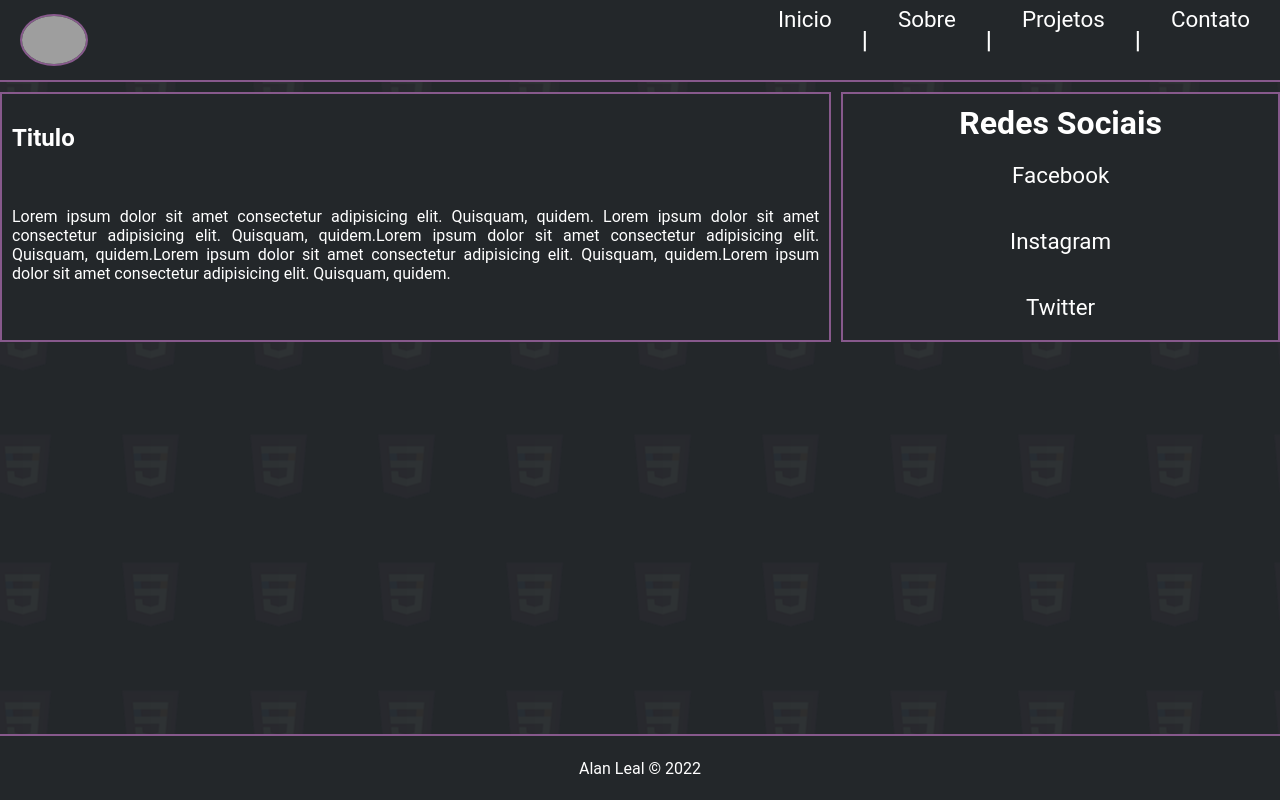
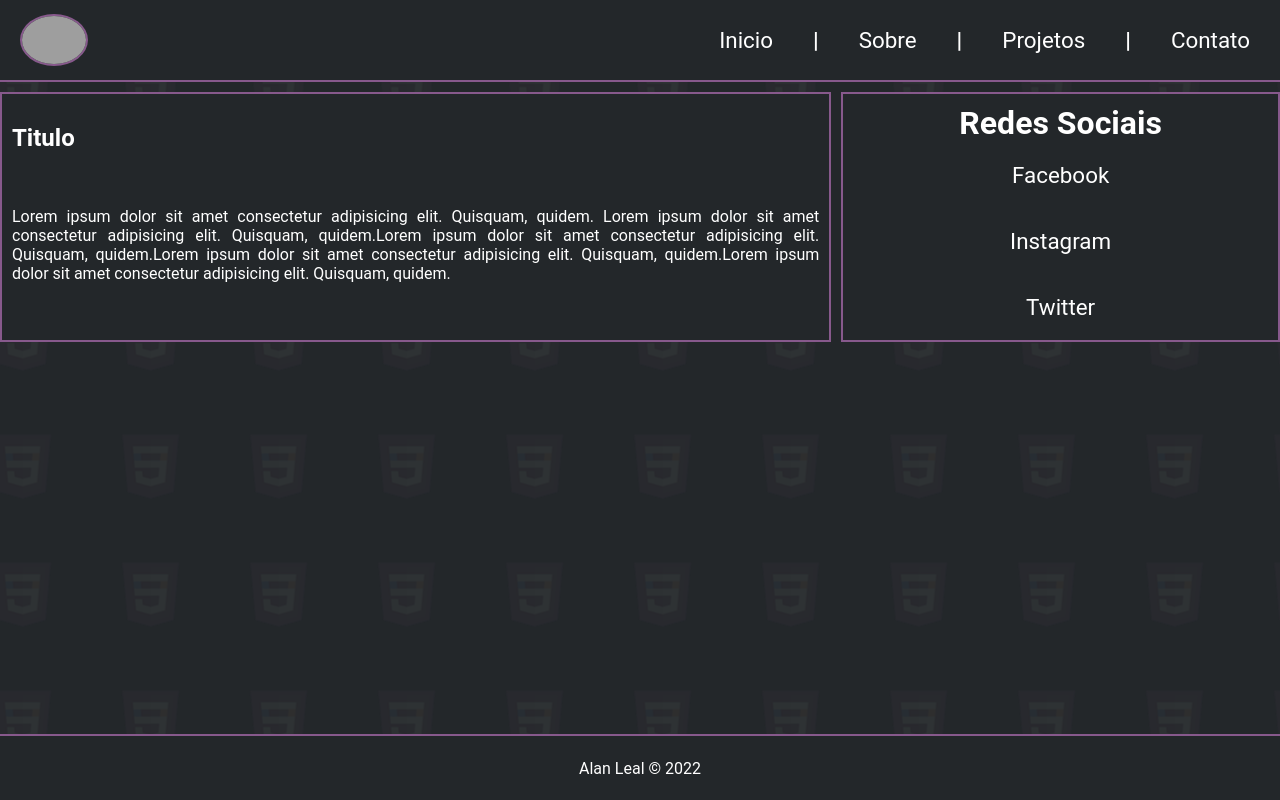
Before and after one commit to alanfilho184/Site-Prog-Int-1, a plain HTML site: page index.html in a window 1280 px wide. Drawn offline with Linux system fonts and the light colour scheme; grey boxes are pictures that could not be loaded.

Commit message:
v1.0.3 - Barra entre os itens do <nav>

```diff
--- a/assets/css/index.css
+++ b/assets/css/index.css
@@ -46,13 +46,14 @@ nav {
     padding: 0;
     display: flex;
     flex-direction: row;
+    align-items: center;
 }
 
 .navItems li {
     margin-left: 20px;
 }
 
-.navItems a {
+.navItems a, .navItems h1 {
     text-decoration: none;
     color: white;
     font-size: 1.4em;
```
